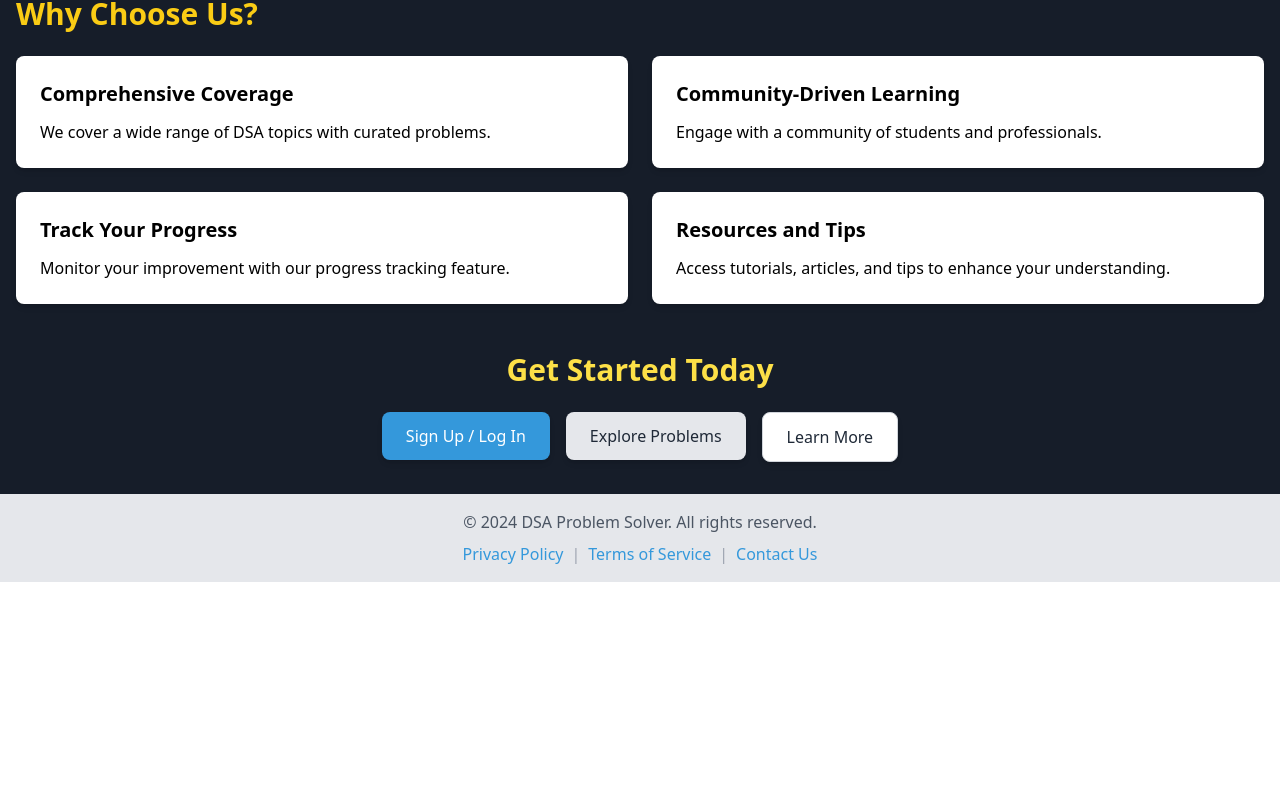
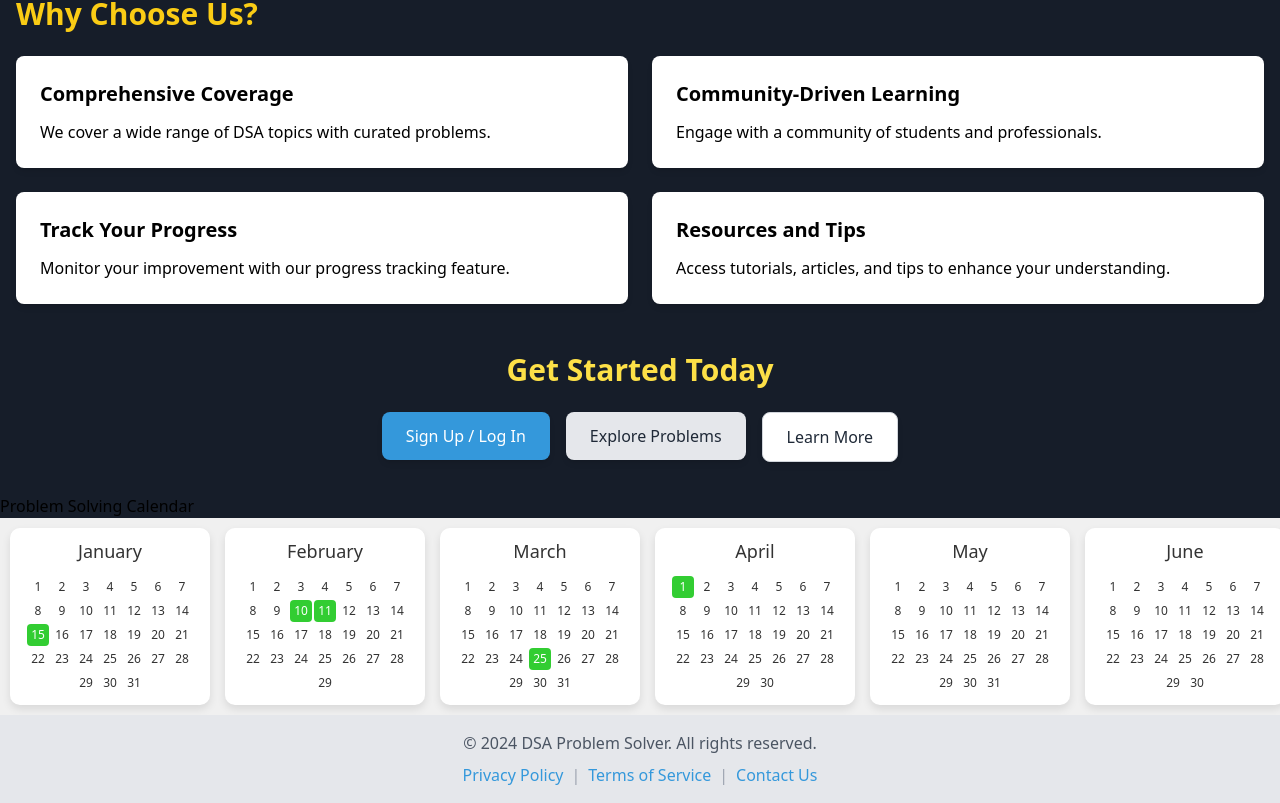
Before and after one commit to RB-QX/ONLINE_JUDGE, a React (Create React App) app in the folder frontend/: page / in a window 1280 px wide. Shown: the part 896-1699 px from the top of the page. Before the commit the page ends 1478 px from the top, so only its background shows below. Built offline with nearby package versions, Linux system fonts and the light colour scheme.

Commit message:
added calendar  to highlight days when user has solved roblem on that day

```diff
--- a/frontend/package.json
+++ b/frontend/package.json
@@ -7,6 +7,7 @@
     "@testing-library/react": "^13.4.0",
     "@testing-library/user-event": "^13.5.0",
     "axios": "^1.7.2",
+    "moment": "^2.30.1",
     "prismjs": "^1.29.0",
     "react": "^18.2.0",
     "react-dom": "^18.2.0",
--- a/frontend/src/components/compiler/CodeEditor.jsx
+++ b/frontend/src/components/compiler/CodeEditor.jsx
@@ -53,7 +53,7 @@ function CodeEditor({ problemId, userId }) {
   const [output, setOutput] = useState("");
   const [language, setLanguage] = useState("cpp");
   const [input, setInput] = useState("");
-  const [verdict, setVerdict] = useState("");
+  //const [verdict, setVerdict] = useState("");
 
   useEffect(() => {
     const fetchSavedCode = async () => {
@@ -83,7 +83,7 @@ function CodeEditor({ problemId, userId }) {
     setLanguage(selectedLanguage);
     setCode(starterCodes[selectedLanguage]);
     setOutput("");
-    setVerdict("");
+    //setVerdict("");
   };
 
   const handleRun = async () => {
--- /dev/null
+++ b/frontend/src/pages/Calender.css
@@ -0,0 +1,52 @@
+.calendar-container {
+  display: flex;
+  flex-wrap: nowrap;
+  overflow-x: auto;
+  padding: 10px;
+  background-color: #f0f0f0;
+}
+
+.month-container {
+  margin-right: 15px;
+  padding: 10px;
+  background-color: #ffffff;
+  border-radius: 10px;
+  box-shadow: 0 4px 8px rgba(0, 0, 0, 0.1);
+  min-width: 200px;
+}
+
+.month-title {
+  text-align: center;
+  font-size: 18px;
+  color: #333333;
+  margin-bottom: 10px;
+}
+
+.days-container {
+  display: flex;
+  flex-wrap: wrap;
+  justify-content: center;
+}
+
+.day-box {
+  width: 22px;
+  height: 22px;
+  display: inline-block;
+  margin: 1px;
+  background-color: rgba(255, 255, 255, 0.8);
+  color: #333333;
+  text-align: center;
+  line-height: 22px;
+  font-size: 12px;
+  border-radius: 4px;
+  transition: background-color 0.3s ease;
+}
+
+.day-box:hover {
+  background-color: #ddd;
+}
+
+.day-box.solved {
+  background-color: #32cd32;
+  color: #ffffff;
+}
--- /dev/null
+++ b/frontend/src/pages/CalenderPage.jsx
@@ -0,0 +1,158 @@
+// import React from "react";
+// import moment from "moment";
+
+// const CalendarGrid = ({ solvedDates }) => {
+//   // Generate an array of months
+//   const months = moment.months();
+
+//   // Function to check if a date is solved
+//   const isSolved = (date) => {
+//     return solvedDates.includes(date.format("YYYY-MM-DD"));
+//   };
+
+//   // Generate the days for a given month
+//   const generateDays = (month, year) => {
+//     const firstDay = moment(`${year}-${month + 1}-01`);
+//     const daysInMonth = firstDay.daysInMonth();
+//     const days = [];
+//     for (let i = 1; i <= daysInMonth; i++) {
+//       const currentDate = moment(`${year}-${month + 1}-${i}`);
+//       days.push(
+//         <div
+//           key={i}
+//           style={{
+//             width: "18px",
+//             height: "18px",
+//             display: "inline-block",
+//             margin: "1px",
+//             backgroundColor: isSolved(currentDate)
+//               ? "green"
+//               : "rgba(255, 255, 255, 0)",
+//             color: "black",
+//             textAlign: "center",
+//             lineHeight: "20px",
+//             fontSize: "12px",
+//             borderRadius: "10%",
+
+//           }}
+//         >
+//           {i}
+//         </div>
+//       );
+//     }
+//     return days;
+//   };
+
+//   return (
+//     <div
+//       style={{
+//         display: "flex",
+//         flexWrap: "nowrap",
+//         overflowX: "auto ",
+//         backgroundColor: "white",
+//       }}
+//     >
+//       {months.map((month, index) => (
+//         <div key={month} style={{ marginRight: "10px" }}>
+//           <h3 style={{ textAlign: "center", fontSize: "16px" }}>{month}</h3>
+//           <div
+//             style={{
+//               display: "flex",
+//               flexWrap: "wrap",
+//               justifyContent: "center",
+//             }}
+//           >
+//             {generateDays(index, moment().year())}
+//           </div>
+//         </div>
+//       ))}
+//     </div>
+//   );
+// };
+
+// // Example usage
+// const solvedDates = [
+//   "2024-01-15",
+//   "2024-02-10",
+//   "2024-03-25",
+//   "2024-04-01",
+//   // Add more solved dates here
+// ];
+
+// const CalenderPage = () => {
+//   return (
+//     <div>
+//       <h1>Problem Solving Calendar</h1>
+//       <CalendarGrid solvedDates={solvedDates} />
+//     </div>
+//   );
+// };
+
+// export default CalenderPage;
+
+import React from "react";
+import moment from "moment";
+import "./Calender.css"; // Assuming you create a CSS file for styles
+
+const CalendarGrid = ({ solvedDates }) => {
+  // Generate an array of months
+  const months = moment.months();
+
+  // Function to check if a date is solved
+  const isSolved = (date) => {
+    return solvedDates.includes(date.format("YYYY-MM-DD"));
+  };
+
+  // Generate the days for a given month
+  const generateDays = (month, year) => {
+    const firstDay = moment(`${year}-${month + 1}-01`);
+    const daysInMonth = firstDay.daysInMonth();
+    const days = [];
+    for (let i = 1; i <= daysInMonth; i++) {
+      const currentDate = moment(`${year}-${month + 1}-${i}`);
+      days.push(
+        <div
+          key={i}
+          className={`day-box ${isSolved(currentDate) ? "solved" : ""}`}
+        >
+          {i}
+        </div>
+      );
+    }
+    return days;
+  };
+
+  return (
+    <div className="calendar-container">
+      {months.map((month, index) => (
+        <div key={month} className="month-container">
+          <h3 className="month-title">{month}</h3>
+          <div className="days-container">
+            {generateDays(index, moment().year())}
+          </div>
+        </div>
+      ))}
+    </div>
+  );
+};
+
+// Example usage
+const solvedDates = [
+  "2024-01-15",
+  "2024-02-10",
+  "2024-03-25",
+  "2024-04-01",
+  "2024-02-11",
+  // Add more solved dates here
+];
+
+const CalenderPage = () => {
+  return (
+    <div>
+      <h1>Problem Solving Calendar</h1>
+      <CalendarGrid solvedDates={solvedDates} />
+    </div>
+  );
+};
+
+export default CalenderPage;
--- a/frontend/src/pages/Home.jsx
+++ b/frontend/src/pages/Home.jsx
@@ -6,6 +6,7 @@ import FeatureCard from "../components/FeatureCard";
 import WhyChooseUsCard from "../components/WhyChooseUsCard";
 import Footer from "../components/Footer";
 import data from "../assets/data.json";
+import CalenderPage from "./CalenderPage";
 
 const Home = ({ isLoggedIn }) => {
   const { topics, features, whyChooseUs, footerLinks } = data;
@@ -86,6 +87,7 @@ const Home = ({ isLoggedIn }) => {
       </main>
 
       {/* Footer */}
+      <CalenderPage />
       <Footer footerLinks={footerLinks} />
     </div>
   );
--- a/frontend/src/pages/ProblemsPage.jsx
+++ b/frontend/src/pages/ProblemsPage.jsx
@@ -41,7 +41,7 @@ const ProblemsPage = () => {
   };
 
   const getVerdict = (verdict) => {
-    return verdict == "Accepted" ? "Solved" : "Unsolved";
+    return verdict === "Accepted" ? "Solved" : "Unsolved";
   };
   const getVerdictStyle = (verdict) => {
     switch (verdict) {
```
Also changed, not shown: 1 other file (tests, documents, lock files or other folders).
